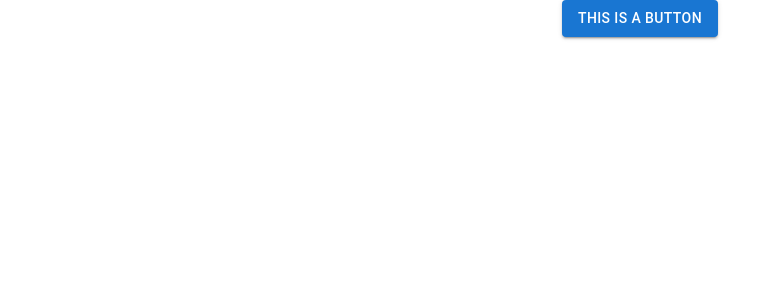
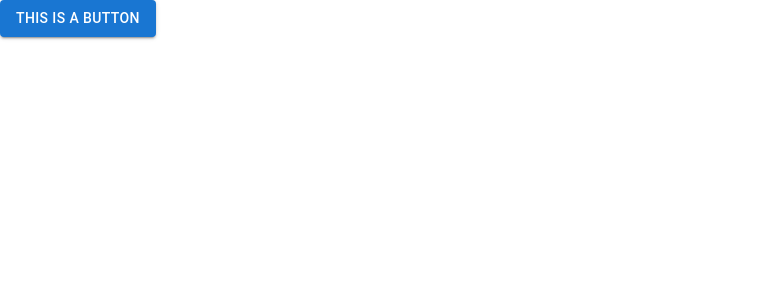
Before and after one commit to Stephankarl/people_net, a React (Create React App) app: page / in a window 1280 px wide. Shown: the top 300 px of the page, without its empty margins (0-782 px from the left). Built offline with nearby package versions, Linux system fonts and the light colour scheme.

Commit message:
div removed

```diff
--- a/src/App.js
+++ b/src/App.js
@@ -1,13 +1,15 @@
 
 import './App.css';
 
-import { Button } from '@mui/material'
+import { Grid, Button } from '@mui/material'
 
 function App() {
   return (
-    <div className="App">
-      <Button variant='contained'>This is a button</Button>
-    </div>
+    <Grid container>
+      <Grid item>
+        <Button variant='contained'>This is a button</Button>
+      </Grid>
+    </Grid>
   );
 }
 
```
